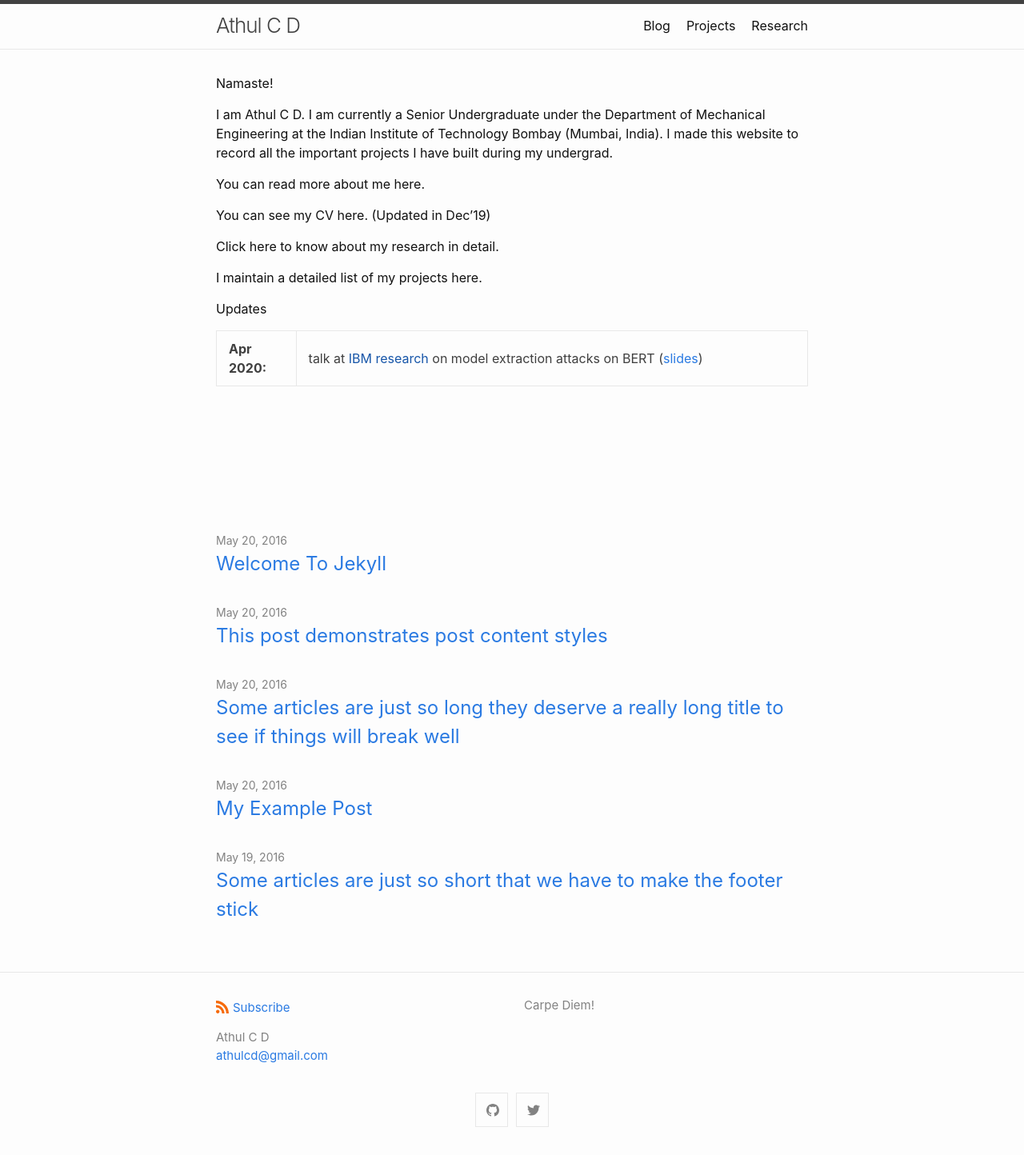
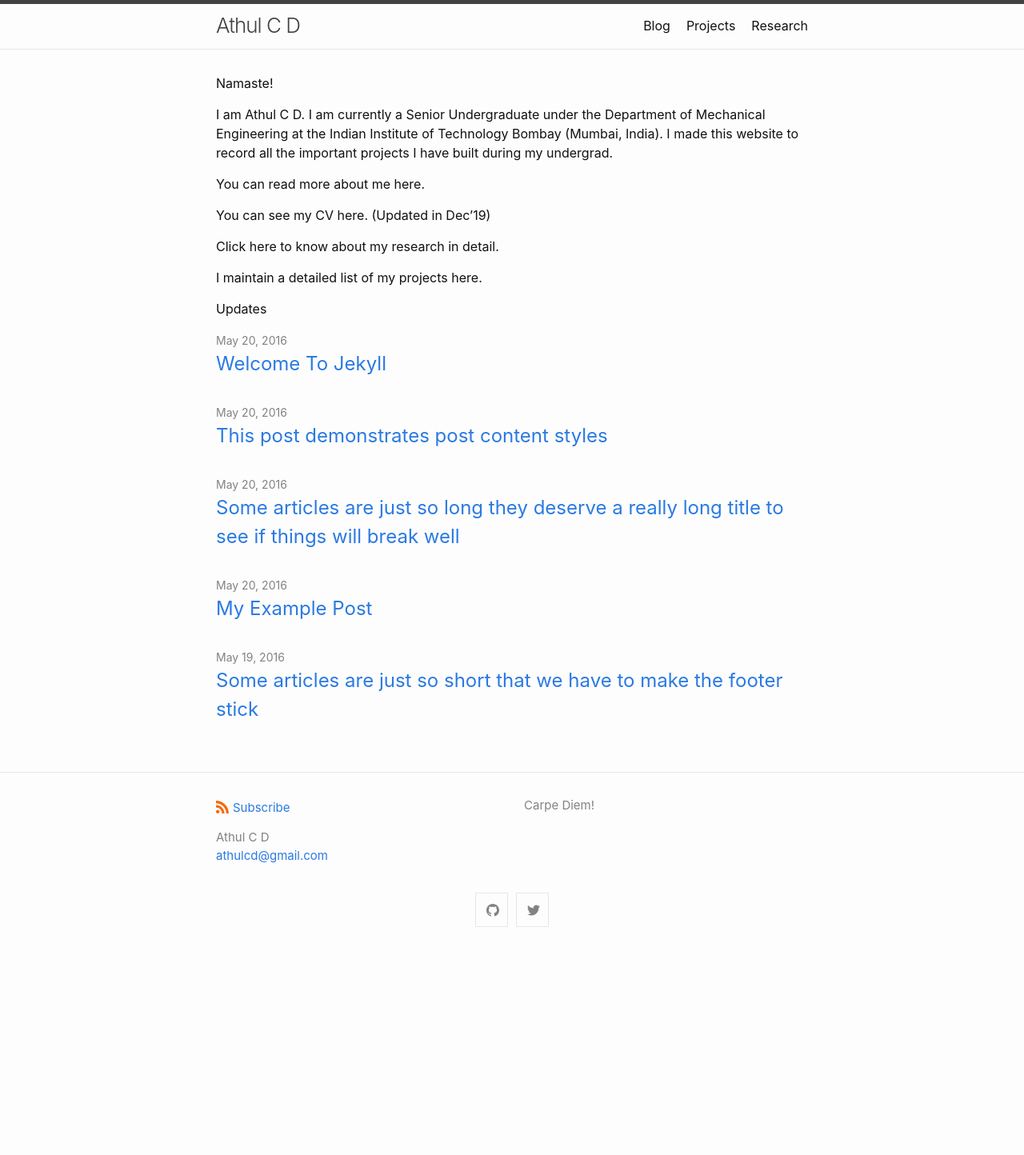
Before and after one commit to athulcd/athulcd.github.io, a Jekyll site: the page built from index.md, in a window 1280 px wide. Shown: the whole page at 80% size. Built offline with Jekyll 4.4.1, drawn with Linux system fonts in a browser that asks for light colours; after the commit the page ends 1194 px from its top, so only the background shows below that.

Commit message:
Update index.md

```diff
--- a/index.md
+++ b/index.md
@@ -20,9 +20,3 @@ Click here to know about my research in detail.
 I maintain a detailed list of my projects here.
 
 #### Updates
-
-<div style="height:250px;overflow:auto;">
-<table>
-<col width="100px">
-<col width="650px">
-<tr><td><b>Apr 2020:</b></td><td>talk at <a href="">IBM research</a> on model extraction attacks on BERT (<a href="https:">slides</a>)</td></tr>
```
